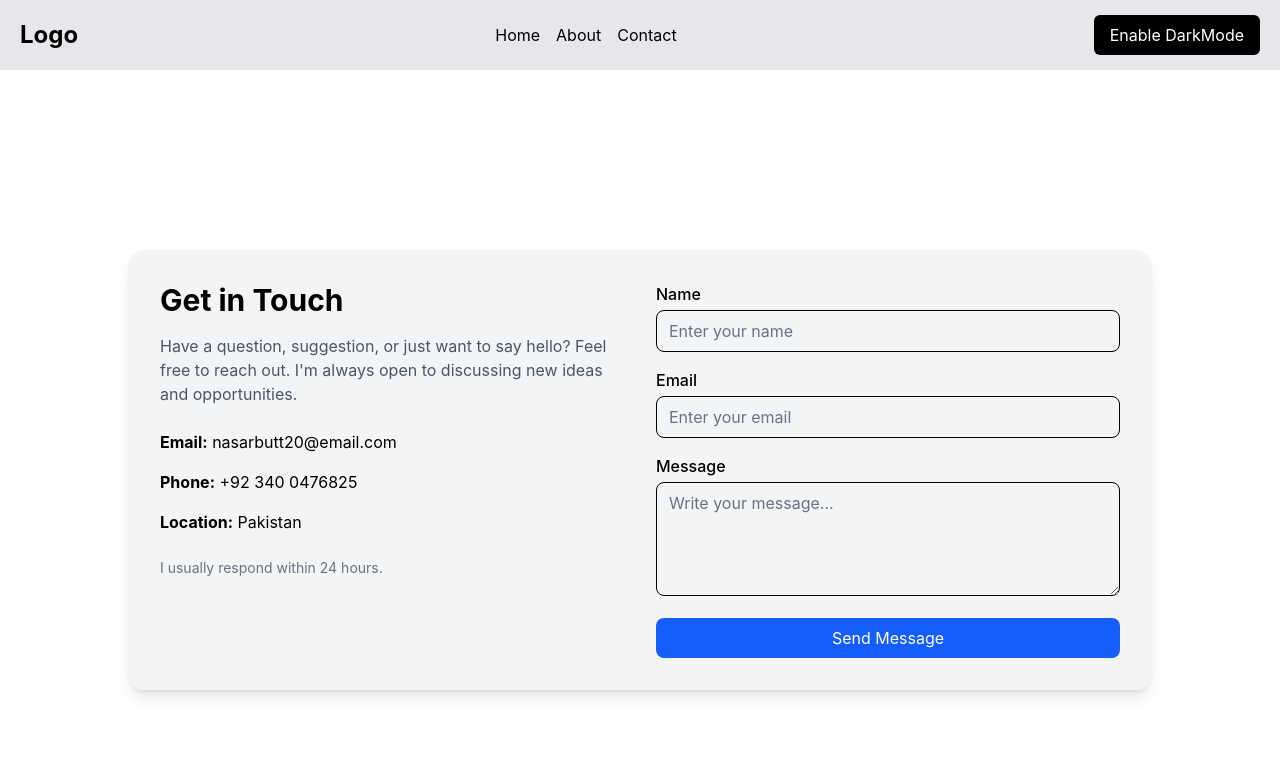
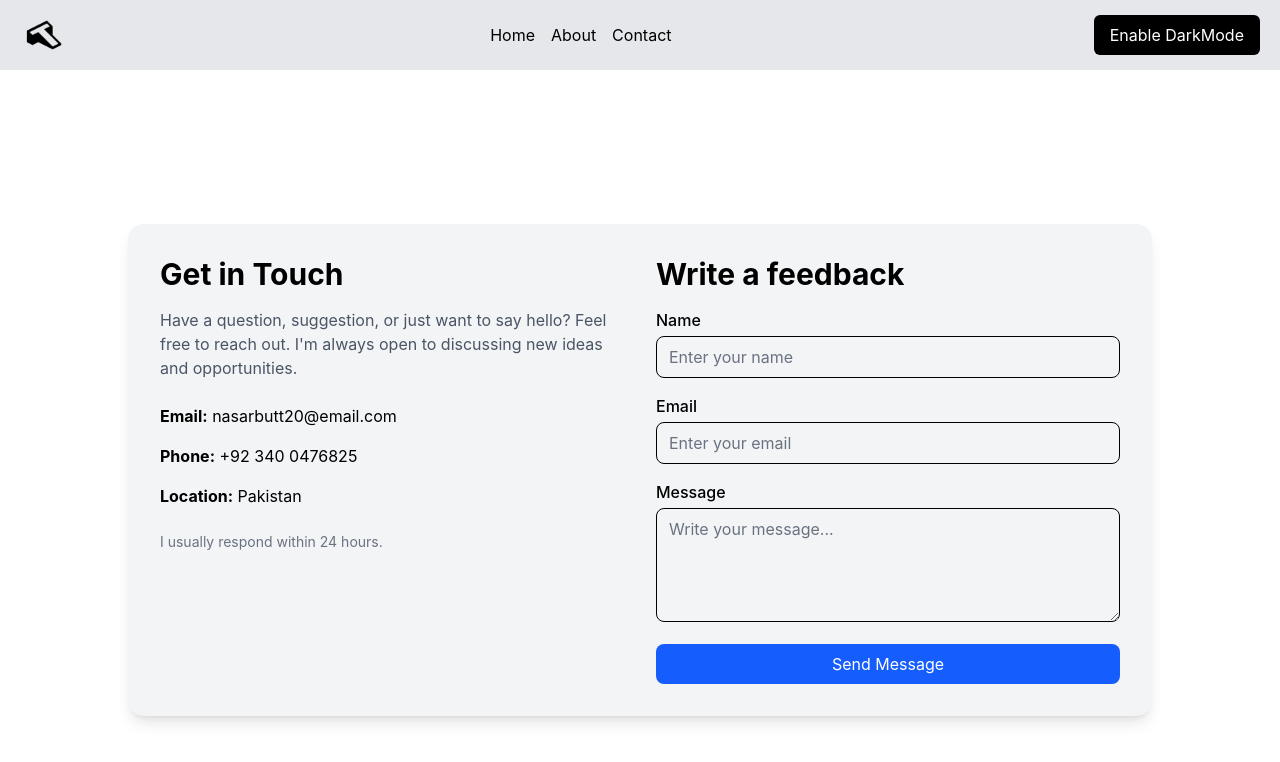
Before and after one commit to Muhammad-Nasar-Ullah/practiceProjectReact, a React (Vite) app: page /contact in a window 1280 px wide. Shown: the top 762 px of the page. Built offline with nearby package versions, Linux system fonts and the light colour scheme.

Commit message:
added some changes

```diff
--- a/src/components/Contact.jsx
+++ b/src/components/Contact.jsx
@@ -48,7 +48,11 @@ const Contact = ({ mode }) => {
                     </p>
                 </div>
 
+                <hr className={`border-gray-200 border-2 rounded-full my-5 md:hidden ${mode === 'dark' ? 'border-gray-700' : 'border-gray-200'}`} />
+
                 <form onSubmit={handleSubmit} className={`space-y-4 ${mode === 'dark' ? 'text-white' : 'text-black'}`}>
+
+                    <h3 className={`text-3xl font-bold ${mode === 'dark' ? 'text-white' : 'text-black'}`}>Write a feedback</h3>
 
                     <div>
                         <label className={`block mb-1 font-medium ${mode === 'dark' ? 'text-white' : 'text-black'}`}>Name</label>
--- a/src/components/Navbar.jsx
+++ b/src/components/Navbar.jsx
@@ -1,43 +1,29 @@
 import React from 'react'
 import { useState } from 'react'
 import { Link } from 'react-router-dom'
+import blackLogo from '../assets/black_Logo.png'
 
 const Navbar = ({ mode, toggleMode }) => {
 
     const [dropdown, setDropdown] = useState(false)
 
     return (
-        <div className={`px-5 py-5 flex justify-between items-center sticky top-0 h-[70px] transition-all duration-500 ${mode === 'dark' ? 'bg-gray-800' : 'bg-gray-200'}`}>
-            <h2 className={`text-2xl font-bold ${mode === 'dark' ? 'text-white' : 'text-black'}`}>Logo</h2>
+        <div className={`px-5 py-5 flex justify-between items-center sticky top-0 h-[70px] transition-all duration-500 ${mode === 'dark' ? 'bg-gray-600' : 'bg-gray-200'}`}>
+            <img src={blackLogo} alt="Logo" className="w-12 h-12 object-contain" />
 
             <button onClick={() => setDropdown(!dropdown)} className={`px-4 py-2 rounded-md md:hidden ${mode === 'light' ? 'bg-black text-white' : 'bg-white text-black'}`} style={{ cursor: 'pointer' }}>menu</button>
 
             {dropdown && (
                 <div className={`flex flex-col gap-5 absolute right-4 top-20 w-56 p-5 rounded-2xl shadow-lg border ${mode === 'dark' ? 'bg-gray-900 border-gray-700 text-white' : 'bg-white border-gray-200 text-gray-800'}`}>
-                    {/* Close Button */}
                     <button onClick={() => setDropdown(false)} className={`absolute top-3 right-3 text-sm px-2 py-1 rounded-md transition ${mode === 'dark' ? 'bg-gray-700 hover:bg-gray-600 text-white' : 'bg-gray-200 hover:bg-gray-300 text-black'}`}>
                         ✕
                     </button>
-
-                    {/* Navigation Links */}
                     <ul className="flex flex-col gap-3 mt-4">
-                        {[
-                            { name: "Home", path: "/" },
-                            { name: "About", path: "/about" },
-                            { name: "Contact", path: "/contact" },
-                        ].map((item, index) => (
-                            <li key={index}>
-                                <Link to={item.path} className={`block px-3 py-2 rounded-lg transition duration-200 ${mode === 'dark' ? 'hover:bg-gray-800 hover:text-white' : 'hover:bg-gray-100 hover:text-black'}`}>
-                                    {item.name}
-                                </Link>
-                            </li>
-                        ))}
+                        <li><Link to='/' onClick={() => setDropdown(false)} className={`${mode === 'dark' ? 'text-white' : 'text-black'}`}>Home</Link></li>
+                        <li><Link to='/about' onClick={() => setDropdown(false)} className={`${mode === 'dark' ? 'text-white' : 'text-black'}`}>About</Link></li>
+                        <li><Link to='/contact' onClick={() => setDropdown(false)} className={`${mode === 'dark' ? 'text-white' : 'text-black'}`}>Contact</Link></li>
                     </ul>
-
-                    {/* Divider */}
                     <div className={`${mode === 'dark' ? 'border-gray-700' : 'border-gray-200'} border-t`}></div>
-
-                    {/* Theme Toggle */}
                     <button onClick={toggleMode} className={`w-full py-2 rounded-lg font-medium transition duration-200 ${mode === 'dark' ? 'bg-white text-black hover:bg-gray-200' : 'bg-black text-white hover:bg-gray-800'}`}>
                         {mode === 'light' ? 'Enable Dark Mode' : 'Enable Light Mode'}
                     </button>
```
Also changed, not shown: src/assets/black_Logo.png (added).
